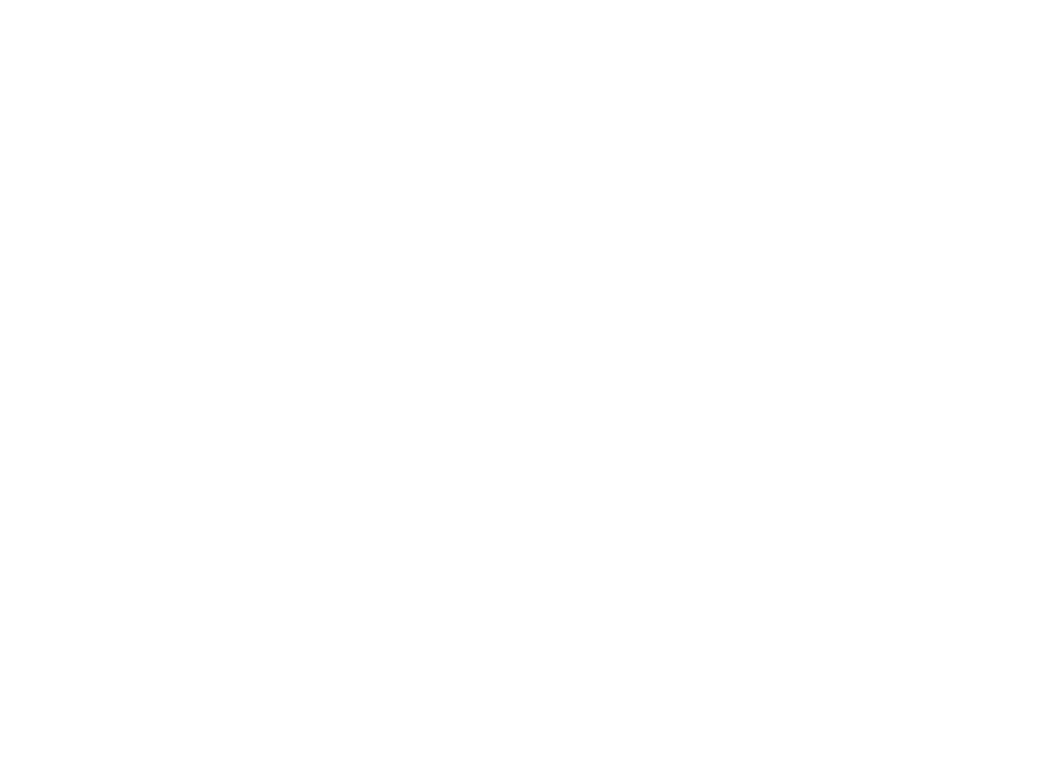
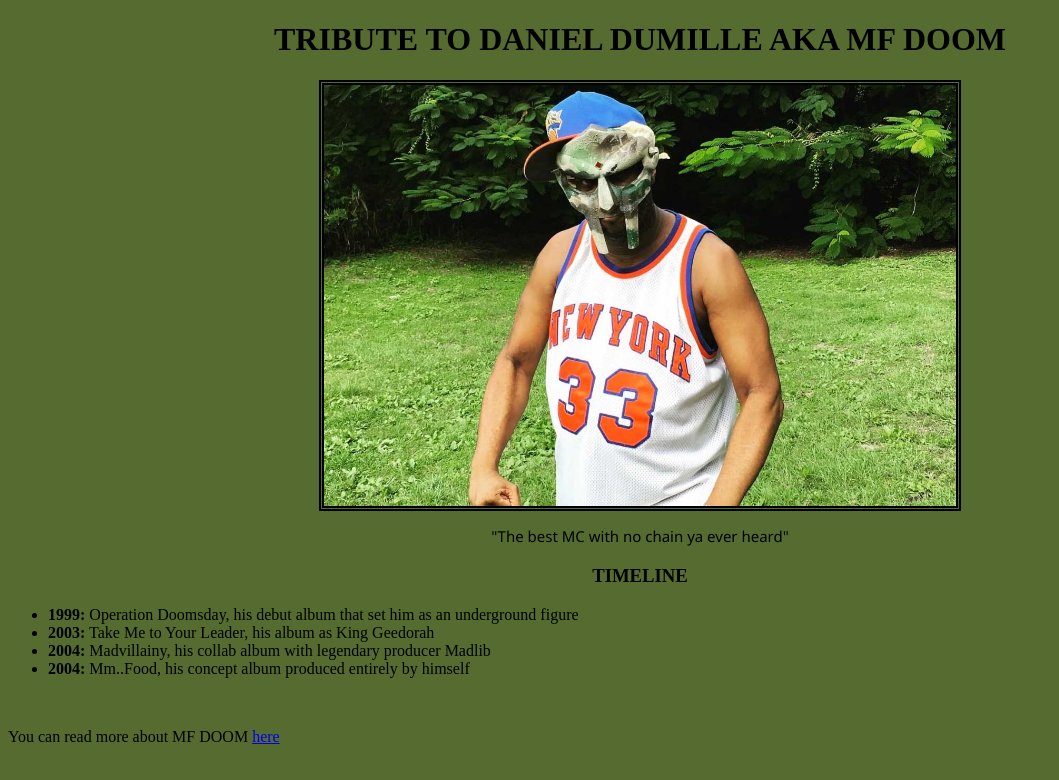
Before and after one commit to shaargtz/Parcial1, a plain HTML site: page Parte1/index.html in a window 1280 px wide. Shown: the whole page, without its empty margins (0-1059 px from the left). Drawn offline with Linux system fonts and the light colour scheme.

Commit message:
Primera parte

```diff
--- a/Parte1/css/style.css
+++ b/Parte1/css/style.css
@@ -0,0 +1,33 @@
+body {
+    background-color: darkolivegreen;
+}
+
+img {
+    width: 50%;
+    display: block;
+    margin: auto;
+    border-style: double;
+    border-width: 5px;
+}
+
+h1 {
+    text-align: center;
+}
+
+h3 {
+    text-align: center;
+}
+
+p {
+    text-align: center;
+    font-size: 15px;
+    font-family: 'Segoe UI', Tahoma, Geneva, Verdana, sans-serif;
+}
+
+span {
+    font-weight: bold;
+}
+
+footer {
+    margin-top: 50px;
+}
--- a/Parte1/index.html
+++ b/Parte1/index.html
@@ -5,9 +5,21 @@
     <meta charset="UTF-8">
     <meta http-equiv="X-UA-Compatible" content="IE=edge">
     <meta name="viewport" content="width=device-width, initial-scale=1.0">
-    <title>Tribute to : </title>
+    <title>Tribute to MF DOOM</title>
 </head>
 <body>
-
+    <h1>TRIBUTE TO DANIEL DUMILLE AKA MF DOOM</h1>
+    <img src="img/mf-doom.jpeg">
+    <p>"The best MC with no chain ya ever heard"</p>
+    <h3>TIMELINE</h3>
+    <ul>
+        <li><span>1999:</span> Operation Doomsday, his debut album that set him as an underground figure</li>
+        <li><span>2003:</span> Take Me to Your Leader, his album as King Geedorah</li>
+        <li><span>2004:</span> Madvillainy, his collab album with legendary producer Madlib</li>
+        <li><span>2004:</span> Mm..Food, his concept album produced entirely by himself</li>
+    </ul>
+    <footer>
+        You can read more about MF DOOM <a href="https://en.wikipedia.org/wiki/MF_Doom">here</a>
+    </footer>
 </body>
 </html>
```
Also changed, not shown: Parte1/img/mf-doom.jpeg (added), 1 other file.
